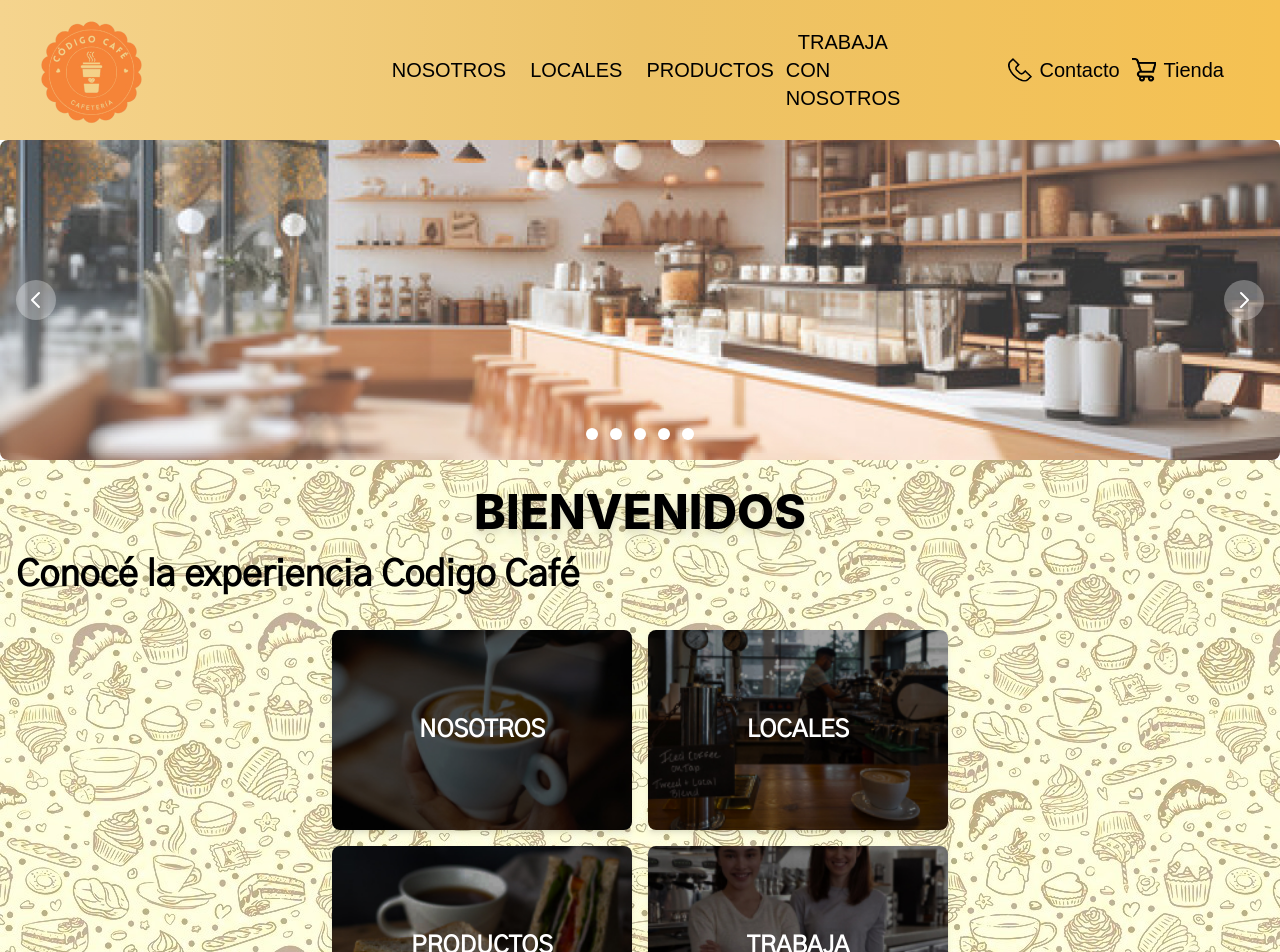
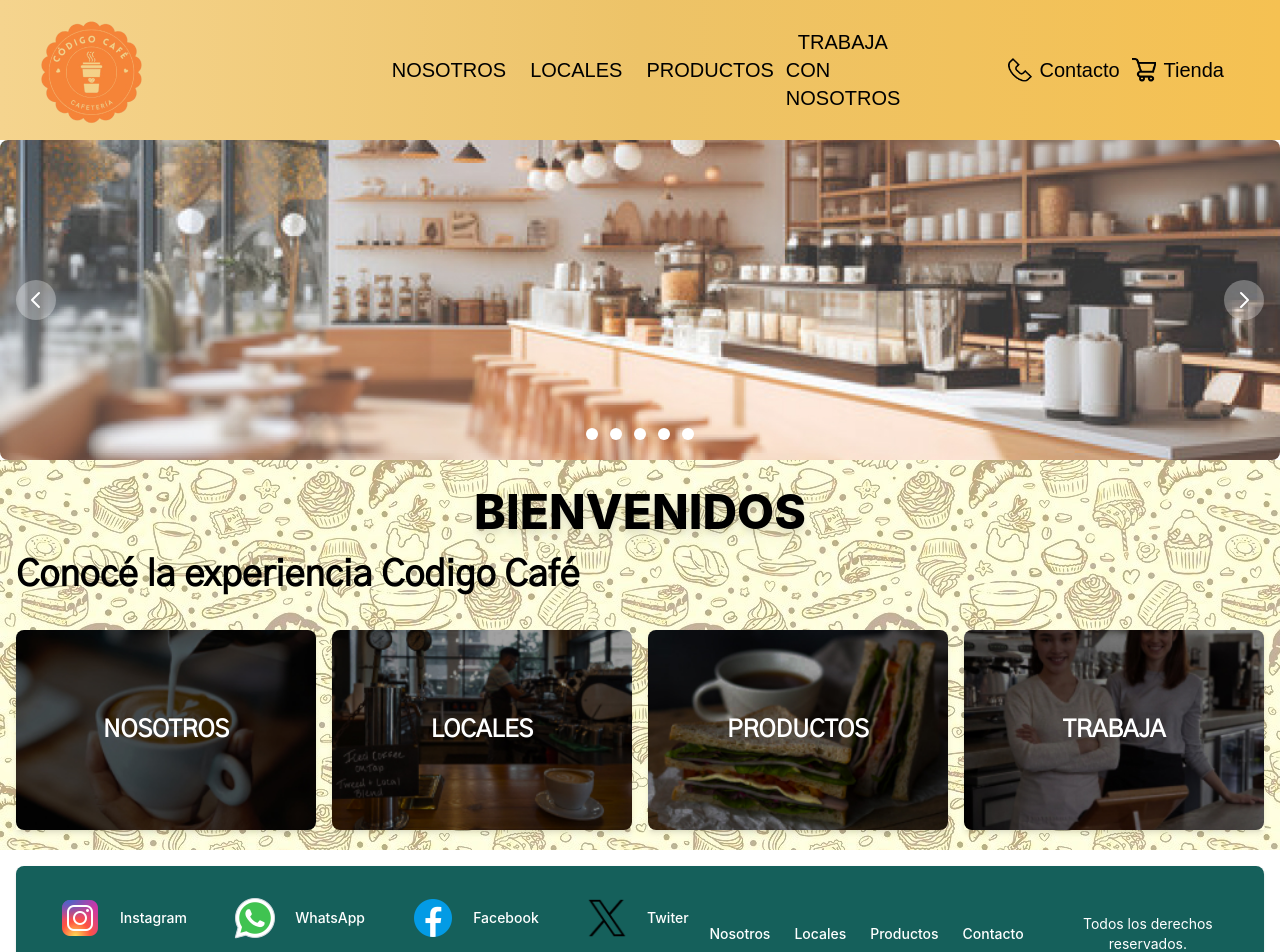
Before and after one commit to Leonardo-Valtorta/codigo-cafe, a Next.js app: page / in a window 1280 px wide. Shown: the top 952 px of the page. Built offline with nearby package versions, Linux system fonts and the light colour scheme; a web font is replaced by a local one.

Commit message:
Se modificó responsividad de las tarjetas en HomeSection

```diff
--- a/src/components/HomeSection.js
+++ b/src/components/HomeSection.js
@@ -19,7 +19,7 @@ const HomeSection = () => {
             </p>
           </div>
           <div className="flex justify-center pt-3">
-            <div className="grid xl:grid-cols-4 gap-4 md:grid-cols-2 opacity-100">
+            <div className="grid gap-4 lg:grid-cols-4 sm:grid-cols-2 opacity-100">
               <CardTurn
                 imagen="/cafe.jpg"
                 pagina="/aboutUs"
```
